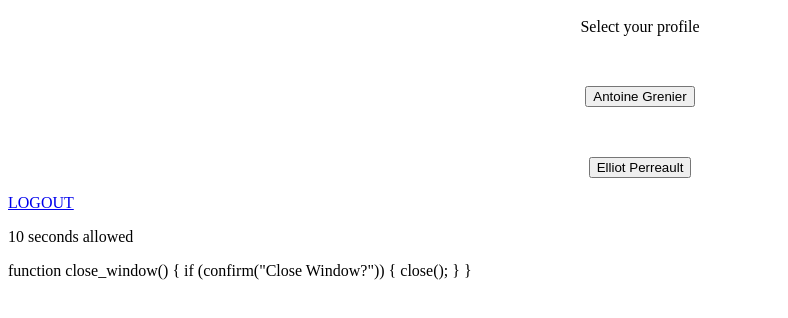
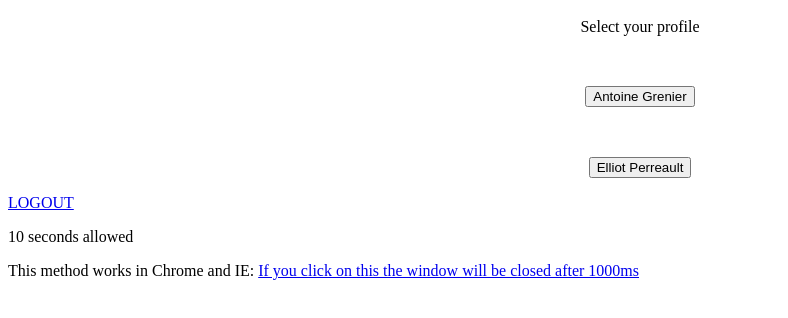
Before and after one commit to AntoineSCAG/procheater, a plain HTML site: page perfectloginusers.html in a window 1280 px wide. Shown: the part 48-366 px from the top of the page, without its empty margins (0-788 px from the left). Drawn offline with Linux system fonts and the light colour scheme.

Commit message:
Update perfectloginusers.html

```diff
--- a/perfectloginusers.html
+++ b/perfectloginusers.html
@@ -70,8 +70,9 @@ return " ";
    </body>
 </html>
 
-function close_window() {
-  if (confirm("Close Window?")) {
-    close();
-  }
-}
+
+This method works in Chrome and IE:
+
+<a href="blablabla" onclick="setTimeout(function(){var ww = window.open(window.location, '_self'); ww.close(); }, 1000);">
+    If you click on this the window will be closed after 1000ms
+</a>
```
